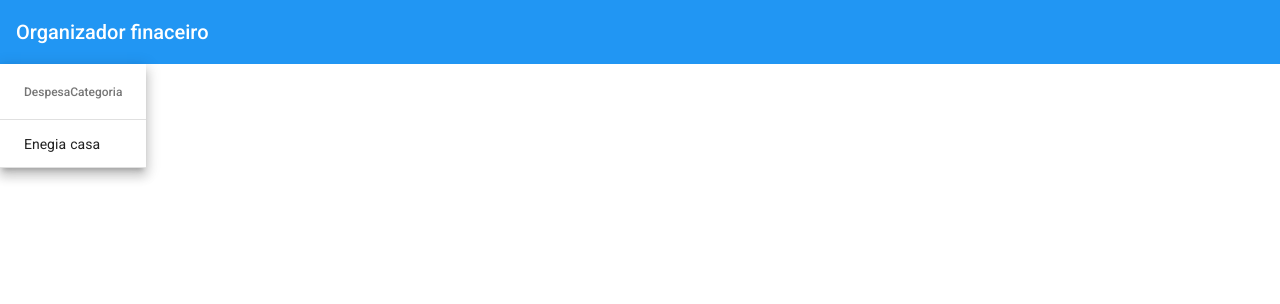
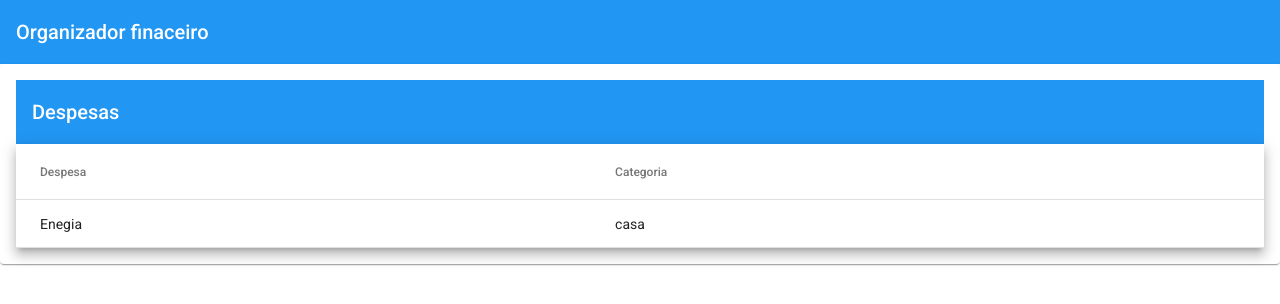
Before and after one commit to DanieruStark/organizador-angular, an Angular app: page /despesas in a window 1280 px wide. Shown: the top 304 px of the page. Built offline with nearby package versions, Linux system fonts and the light colour scheme.

Commit message:
deixando a tabela mais estilizada

```diff
--- a/src/app/despesas/despesas/despesas.component.html
+++ b/src/app/despesas/despesas/despesas.component.html
@@ -1,3 +1,8 @@
+<mat-card>
+  <mat-toolbar color="primary">
+    <span>Despesas</span>
+  </mat-toolbar>
+
   <table mat-table [dataSource]="despesas" class="mat-elevation-z8">
     <!-- Nome Column -->
     <ng-container matColumnDef="nome">
@@ -14,3 +19,4 @@
     <tr mat-header-row *matHeaderRowDef="displayedColumns"></tr>
     <tr mat-row *matRowDef="let row; columns: displayedColumns"></tr>
   </table>
+</mat-card>
--- a/src/app/despesas/despesas/despesas.component.scss
+++ b/src/app/despesas/despesas/despesas.component.scss
@@ -0,0 +1,3 @@
+table {
+  width: 100%;
+}
```
Also changed, not shown: src/app/despesas/despesas.module.ts (+9 -1 lines). Lines whose indentation alone changed are shown as unchanged.
